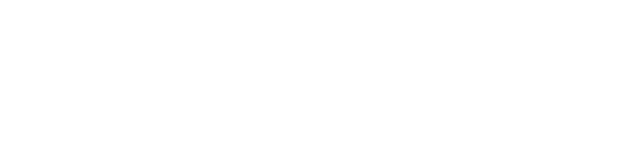
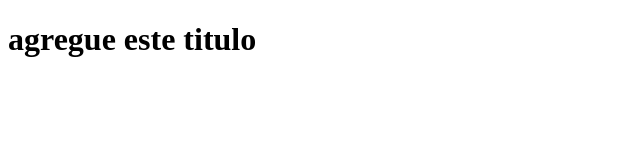
Before and after one commit to Mariocanedo/repaso2, a plain HTML site: page Desktop/git repaso/index.html in a window 1280 px wide. Shown: the whole page, without its empty margins (0-640 px from the left). Drawn offline with Linux system fonts and the light colour scheme.

Commit message:
agregue un h1

```diff
--- a/Desktop/git repaso/index.html
+++ b/Desktop/git repaso/index.html
@@ -7,5 +7,8 @@
 </head>
 <body>
 
+
+    <h1 > agregue este titulo</h1>
+
 </body>
 </html>
```
